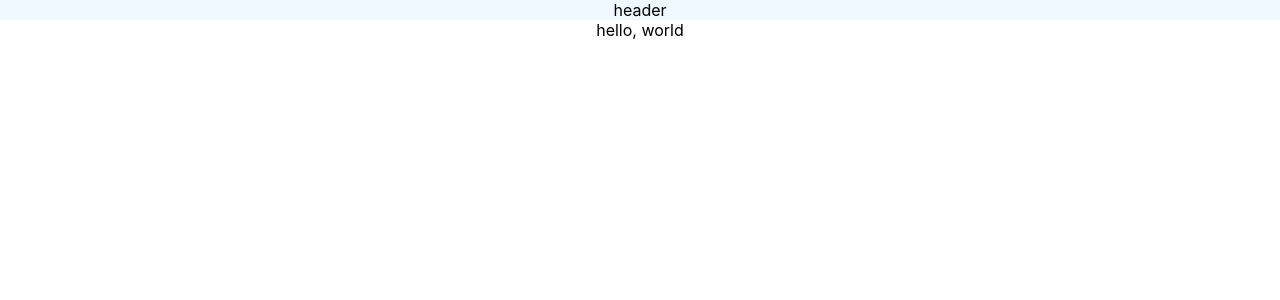
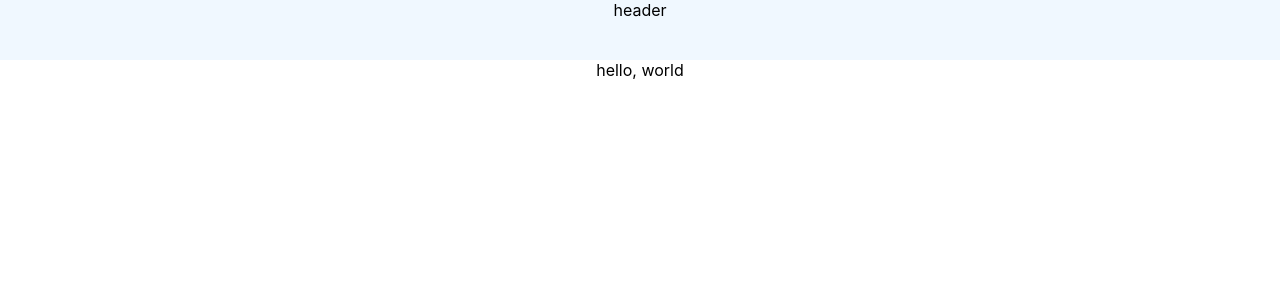
Before and after one commit to 55555-Jyeon/common-components, a React (Create React App) app: page / in a window 1280 px wide. Shown: the top 300 px of the page. Built offline with nearby package versions, Linux system fonts and the light colour scheme.

Commit message:
🎁 styles: install cargo for scss import alias

```diff
--- a/package.json
+++ b/package.json
@@ -3,6 +3,7 @@
     "version": "0.1.0",
     "private": true,
     "dependencies": {
+        "@craco/craco": "^7.1.0",
         "@testing-library/react": "^13.4.0",
         "clsx": "^2.1.1",
         "cra-template-typescript": "1.2.0",
@@ -48,6 +49,9 @@
         ]
     },
     "devDependencies": {
+        "@craco/types": "^7.1.0",
+        "@testing-library/jest-dom": "^6.6.3",
+        "@types/jest": "^29.5.14",
         "@types/react": "^19.0.2",
         "@types/react-dom": "^19.0.2",
         "@typescript-eslint/eslint-plugin": "^6.21.0",
--- a/src/common/layouts/header/style.module.scss
+++ b/src/common/layouts/header/style.module.scss
@@ -1,3 +1,7 @@
+@import "@/common/styles/common.scss";
+
 .container {
     background-color: aliceblue;
+    width: 100%;
+    height: px2rem(60px);
 }
--- /dev/null
+++ b/tsconfig.eslint.json
@@ -0,0 +1,4 @@
+{
+    "extends": "./tsconfig.json",
+    "include": ["./src/**/*", "cargo.config.ts"]
+}
--- a/tsconfig.json
+++ b/tsconfig.json
@@ -93,7 +93,9 @@
     },
     "include": [
         "./src/**/*", // 프로젝트의 모든 TypeScript 파일 포함
+        "craco.config.ts",
         "./.eslintrc.js", // ESLint 설정 파일 포함
-        "global.d.ts"
+        "global.d.ts",
+        "./cargo.config.ts"
     ]
 }
```
Also changed, not shown: cargo.config.ts (added, +12 -0 lines), .eslintrc.js, 2 other files (tests, documents, lock files or other folders).
